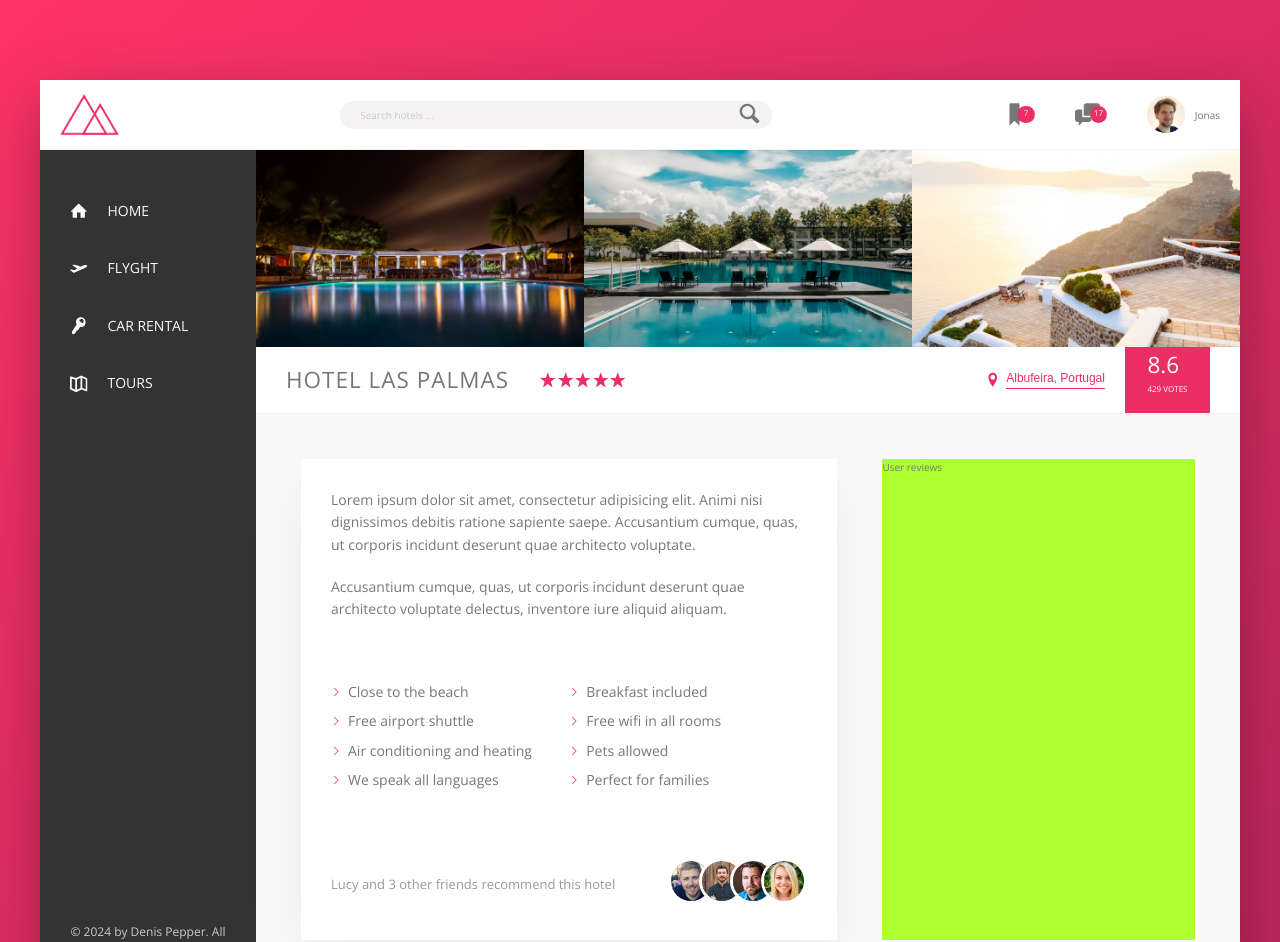
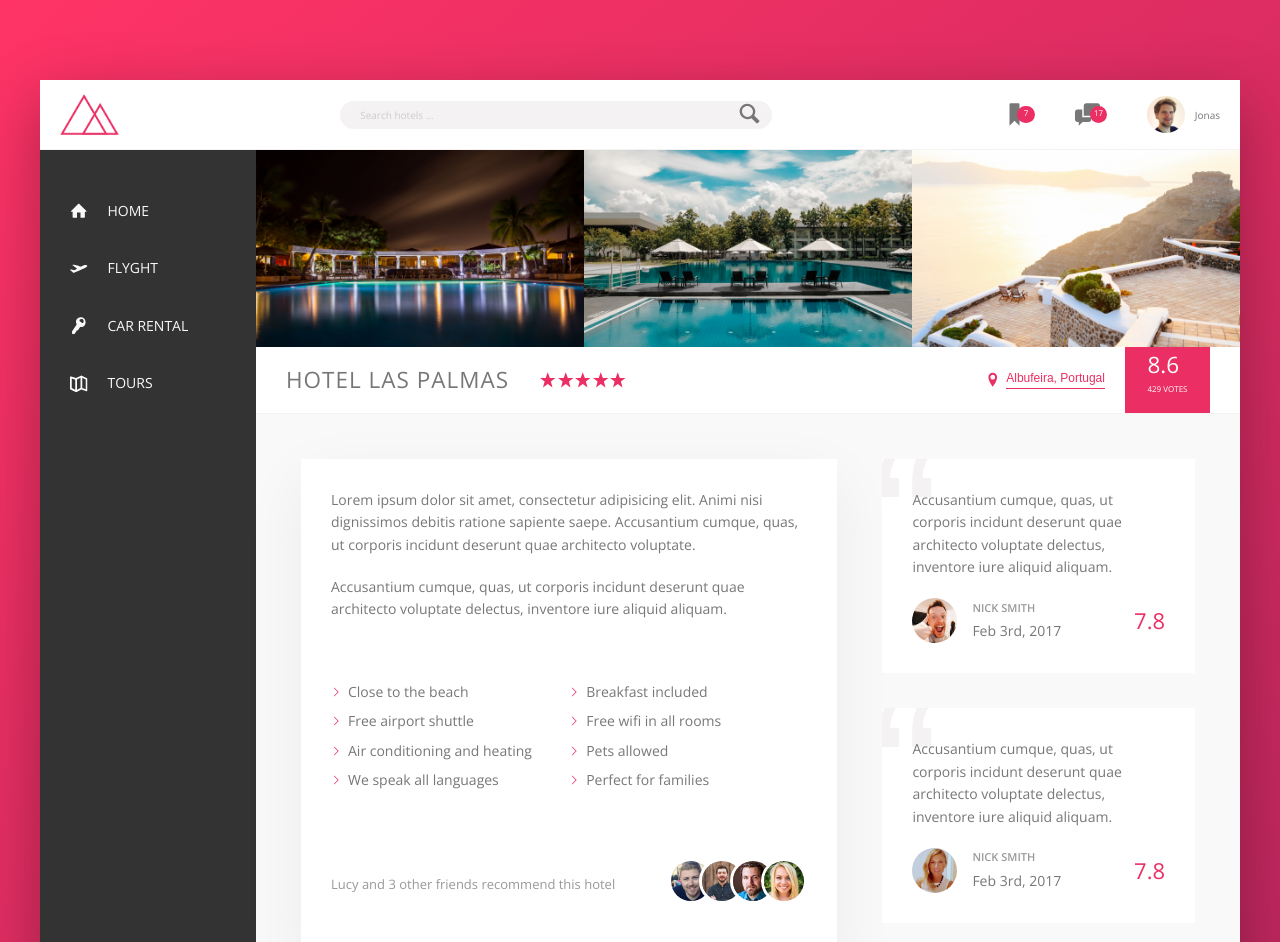
Before and after one commit to DenisPepper/jonas-css-trillo, a React (Vite) app: page / in a window 1280 px wide. Shown: the top 942 px of the page. Built offline with nearby package versions, Linux system fonts and the light colour scheme.

Commit message:
Доработает блок Отзывы

```diff
--- a/src/componets/detail/detail.jsx
+++ b/src/componets/detail/detail.jsx
@@ -1,4 +1,6 @@
 import './detail.scss';
+import user1 from '/src/assets/user-1.jpg';
+import user2 from '/src/assets/user-2.jpg';
 import user3 from '/src/assets/user-3.jpg';
 import user4 from '/src/assets/user-4.jpg';
 import user5 from '/src/assets/user-5.jpg';
@@ -36,7 +38,36 @@ export function Detail() {
           </div>
         </div>
       </div>
-      <div className='reviews'>User reviews</div>
+      <div className='reviews'>
+        <article className='review'>
+          <blockquote className='review__text'>
+            Accusantium cumque, quas, ut corporis incidunt deserunt quae architecto voluptate delectus, inventore iure
+            aliquid aliquam.
+          </blockquote>
+          <div className='review__user'>
+            <img className='review__photo' src={user1} alt='' />
+            <div className='review__user-box'>
+              <p className='review__user-name'>Nick Smith</p>
+              <p className='review__user-date'>Feb 3rd, 2017</p>
+            </div>
+            <div className='review__rating'>7.8</div>
+          </div>
+        </article>
+        <article className='review'>
+          <blockquote className='review__text'>
+            Accusantium cumque, quas, ut corporis incidunt deserunt quae architecto voluptate delectus, inventore iure
+            aliquid aliquam.
+          </blockquote>
+          <div className='review__user'>
+            <img className='review__photo' src={user2} alt='' />
+            <div className='review__user-box'>
+              <p className='review__user-name'>Nick Smith</p>
+              <p className='review__user-date'>Feb 3rd, 2017</p>
+            </div>
+            <div className='review__rating'>7.8</div>
+          </div>
+        </article>
+      </div>
     </div>
   );
 }
--- a/src/componets/detail/detail.scss
+++ b/src/componets/detail/detail.scss
@@ -2,6 +2,7 @@
   display: flex;
   padding: 4.5rem;
   background-color: var(--color-grey-light-1);
+  font-size: 1.4rem;
 }
 
 .description {
@@ -10,7 +11,6 @@
   background-color: white;
   box-shadow: var(--box-shadow-light);
   flex: 0 0 60%;
-  font-size: 1.4rem;
 }
 
 .paragraf {
@@ -50,11 +50,6 @@
   }
 }
 
-.reviews {
-  background-color: greenyellow;
-  flex-grow: 1;
-}
-
 .recommend {
   font-size: 1.3rem;
   color: var(--color-grey-dark-3);
@@ -85,3 +80,66 @@
     }
   }
 }
+
+.reviews {
+  flex-grow: 1;
+}
+
+.review {
+  background-color: white;
+  padding: 3rem;
+  margin-bottom: 3.5rem;
+  position: relative;
+  overflow: hidden;
+
+  &__text {
+    margin-bottom: 2rem;
+    z-index: 10;
+    position: relative;
+  }
+
+  &__user {
+    display: flex;
+    align-items: center;
+  }
+
+  &__user-box {
+    margin-right: auto;
+  }
+
+  &__user-name {
+    font-size: 1.1rem;
+    font-weight: 600;
+    text-transform: uppercase;
+    margin-bottom: 0.4rem;
+  }
+
+  &__user-name {
+    font-size: 1 rem;
+    color: var(--color-grey-dark-3);
+  }
+
+  &__photo {
+    width: 4.5rem;
+    border-radius: 50%;
+    margin-right: 1.5rem;
+  }
+
+  &__rating {
+    color: var(--color-primary);
+    font-size: 2.2rem;
+    font-weight: 300;
+  }
+
+  &::before {
+    content: '\201C';
+    display: block;
+    position: absolute;
+    top: -9.75rem;
+    left: -1rem;
+    font-size: 20rem;
+    color: var(--color-grey-light-2);
+    font-family: sans-serif;
+    z-index: 1;
+  }
+}
```
